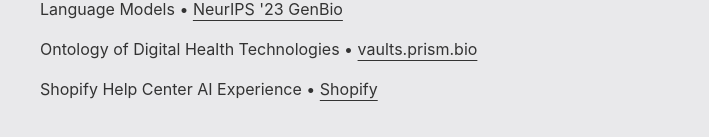
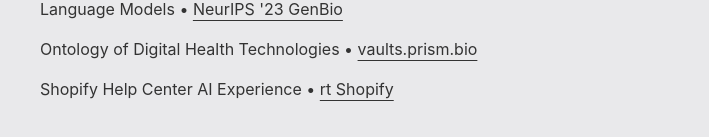
Before and after one commit to darrenangle/darren.computer, a React (Vite) app: page / in a window 1280 px wide. Shown: the part 623-760 px from the top of the page, without its empty margins (274-983 px from the left). Built offline with nearby package versions, Linux system fonts and the light colour scheme; a web font is replaced by a local one.

Commit message:
new resume

```diff
--- a/src/App.tsx
+++ b/src/App.tsx
@@ -49,7 +49,7 @@
       </p>
       <p>
         Shopify Help Center AI Experience {" •  "}
-        <a target="_blank" href="https://help.shopify.com/en/">
+        <a target="_blank" href="https://help.shopify.com/en/">rt
           Shopify
         </a>
       </p>
```
Also changed, not shown: 1 other file (tests, documents, lock files or other folders).
